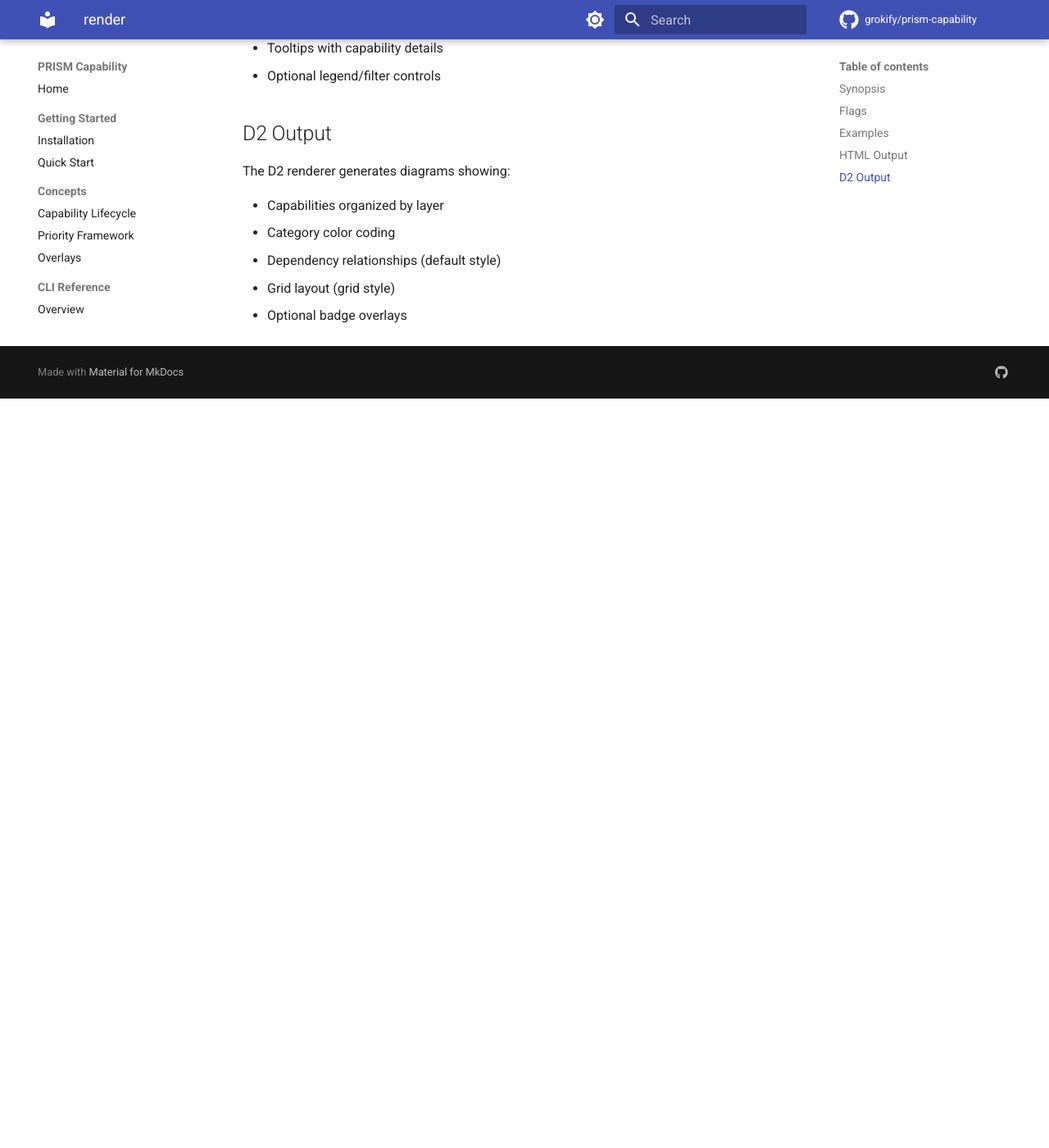
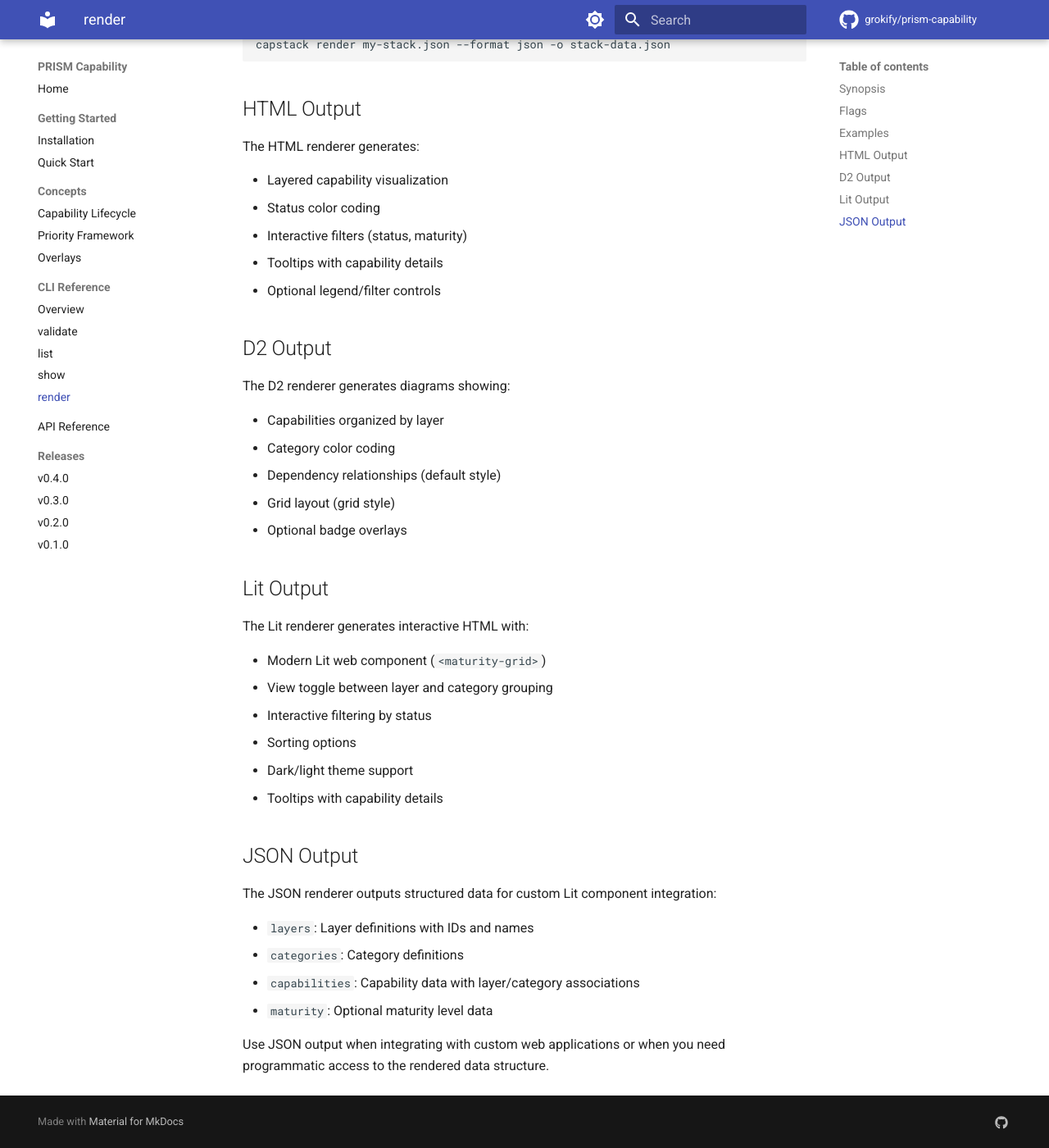
Before and after one commit to grokify/prism-capability, an MkDocs documentation site: the page built from docs/cli/render.md, in a window 1280 px wide and 1400 px high, scrolled down 1385 px. Shown: the whole window at 82% size. Built offline with MkDocs 1.6.1 and Material for MkDocs 9.7.7, drawn with Linux system fonts in a browser that asks for light colours; comment, search, counter and statistics services are not loaded; before the commit the page ends 1871 px from its top, so only the background shows below that; some of the changed text lies outside the part shown.

Commit message:
docs: document lit and json output formats
Update README.md and docs/cli/render.md with:
- New output formats: lit (interactive HTML) and json (data export)
- New CLI flags: --view, --component-path
- Updated --format flag description
- Examples for Lit rendering with view modes and themes

Co-Authored-By: Claude Opus 4.5 <noreply@anthropic.com>

````diff
--- a/docs/cli/render.md
+++ b/docs/cli/render.md
@@ -12,12 +12,14 @@ capstack render <file> [flags]
 
 | Flag | Description | Default |
 |------|-------------|---------|
-| `--format`, `-f` | Output format: `html` or `d2` | `html` |
+| `--format`, `-f` | Output format: `d2`, `html`, `lit`, or `json` | `d2` |
 | `--output`, `-o` | Output file path | stdout |
 | `--standalone` | Include full HTML document | `true` |
-| `--dark` | Use dark theme | `false` |
+| `--dark` | Use dark theme (HTML/lit) | `false` |
 | `--legend` | Show status legend/filters | `true` |
 | `--style` | D2 style: `default` or `grid` | `default` |
+| `--view` | View mode: `by-layer` or `by-category` (lit/json) | `by-layer` |
+| `--component-path` | Path to prism-ui.js component (lit) | `prism-ui.js` |
 
 ## Examples
 
@@ -39,6 +41,15 @@ capstack render my-stack.json --format d2 --style grid -o stack-grid.d2
 
 # Convert D2 to SVG (requires d2 installed)
 d2 stack.d2 stack.svg
+
+# Lit web component (interactive)
+capstack render my-stack.json --format lit -o stack.html
+
+# Lit with category view and dark theme
+capstack render my-stack.json --format lit --view by-category --dark -o stack.html
+
+# JSON data for custom integration
+capstack render my-stack.json --format json -o stack-data.json
 ```
 
 ## HTML Output
@@ -60,3 +71,25 @@ The D2 renderer generates diagrams showing:
 - Dependency relationships (default style)
 - Grid layout (grid style)
 - Optional badge overlays
+
+## Lit Output
+
+The Lit renderer generates interactive HTML with:
+
+- Modern Lit web component (`<maturity-grid>`)
+- View toggle between layer and category grouping
+- Interactive filtering by status
+- Sorting options
+- Dark/light theme support
+- Tooltips with capability details
+
+## JSON Output
+
+The JSON renderer outputs structured data for custom Lit component integration:
+
+- `layers`: Layer definitions with IDs and names
+- `categories`: Category definitions
+- `capabilities`: Capability data with layer/category associations
+- `maturity`: Optional maturity level data
+
+Use JSON output when integrating with custom web applications or when you need programmatic access to the rendered data structure.
````
Also changed, not shown: README.md (+15 -2 lines).
